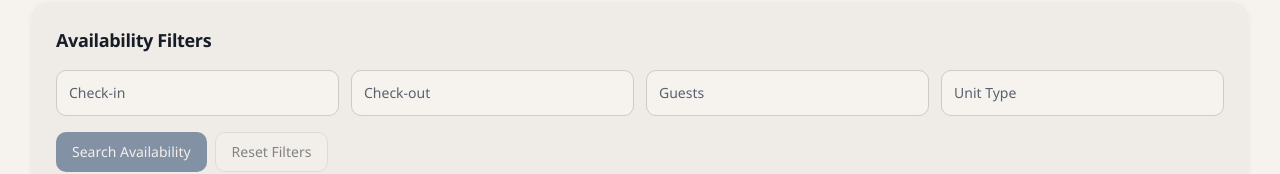
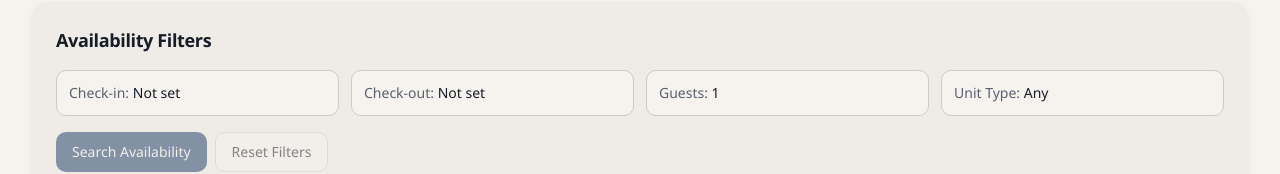
Before and after one commit to SirriCelles/bendu-ap, a Next.js app: page /rooms in a window 1280 px wide. Shown: the part 262-436 px from the top of the page. Built offline with nearby package versions, Linux system fonts and the light colour scheme.

Commit message:
feat(rooms): add validated search params contract for listings

```diff
--- a/app/(public)/rooms/page.tsx
+++ b/app/(public)/rooms/page.tsx
@@ -3,6 +3,7 @@ import Link from "next/link";
 import { Star } from "lucide-react";
 
 import { Button } from "@/components/ui/button";
+import { parseRoomsSearchParams, type RawSearchParams } from "@/validation/rooms-search-params";
 
 const roomCards = Array.from({ length: 6 }).map((_, index) => ({
   id: `room-${index + 1}`,
@@ -21,7 +22,13 @@ const stripItems = [
   "Restaurant & Bar",
 ];
 
-export default function RoomsPage() {
+type RoomsPageProps = {
+  searchParams: Promise<RawSearchParams>;
+};
+
+export default async function RoomsPage({ searchParams }: RoomsPageProps) {
+  const { filters, errors } = parseRoomsSearchParams(await searchParams);
+
   return (
     <main className="overflow-x-hidden bg-background">
       <section className="relative min-h-40 overflow-hidden md:min-h-56">
@@ -44,18 +51,23 @@ export default function RoomsPage() {
       <section className="mx-auto w-full max-w-7xl px-4 py-8 md:px-8 md:py-10">
         <div className="rounded-xl bg-card p-4 shadow-sm md:p-6">
           <h2 className="text-base font-semibold md:text-lg">Availability Filters</h2>
+          {errors.length > 0 ? (
+            <p className="mt-2 text-sm text-destructive">
+              Invalid filter query. Using safe defaults for now.
+            </p>
+          ) : null}
           <div className="mt-4 grid grid-cols-1 gap-3 sm:grid-cols-2 lg:grid-cols-4">
             <div className="rounded-md border border-input bg-background p-3 text-sm text-muted-foreground">
-              Check-in
+              Check-in: <span className="text-foreground">{filters.checkIn ?? "Not set"}</span>
             </div>
             <div className="rounded-md border border-input bg-background p-3 text-sm text-muted-foreground">
-              Check-out
+              Check-out: <span className="text-foreground">{filters.checkOut ?? "Not set"}</span>
             </div>
             <div className="rounded-md border border-input bg-background p-3 text-sm text-muted-foreground">
-              Guests
+              Guests: <span className="text-foreground">{filters.guests}</span>
             </div>
             <div className="rounded-md border border-input bg-background p-3 text-sm text-muted-foreground">
-              Unit Type
+              Unit Type: <span className="text-foreground">{filters.type ?? "Any"}</span>
             </div>
           </div>
           <div className="mt-4 flex flex-col gap-2 sm:flex-row">
--- /dev/null
+++ b/lib/validation/rooms-search-params.ts
@@ -0,0 +1,113 @@
+import { z } from "zod";
+
+export type RawSearchParams = Record<string, string | string[] | undefined>;
+
+const roomTypeSchema = z.enum(["room", "studio", "apartment"]);
+
+const isoDateSchema = z.string().regex(/^\d{4}-\d{2}-\d{2}$/, "Date must use YYYY-MM-DD format");
+
+const roomsSearchParamsSchema = z
+  .object({
+    checkIn: isoDateSchema.optional(),
+    checkOut: isoDateSchema.optional(),
+    guests: z
+      .preprocess((value) => {
+        if (value === undefined || value === "") return undefined;
+        if (typeof value === "string") return Number(value);
+        return value;
+      }, z.number().int().min(1).max(12).optional())
+      .optional(),
+    type: roomTypeSchema.optional(),
+  })
+  .superRefine((value, ctx) => {
+    const hasAnyCoreFilter =
+      value.checkIn !== undefined || value.checkOut !== undefined || value.guests !== undefined;
+
+    if (hasAnyCoreFilter) {
+      if (!value.checkIn) {
+        ctx.addIssue({
+          code: z.ZodIssueCode.custom,
+          message: "checkIn is required when applying availability filters.",
+          path: ["checkIn"],
+        });
+      }
+
+      if (!value.checkOut) {
+        ctx.addIssue({
+          code: z.ZodIssueCode.custom,
+          message: "checkOut is required when applying availability filters.",
+          path: ["checkOut"],
+        });
+      }
+
+      if (value.guests === undefined) {
+        ctx.addIssue({
+          code: z.ZodIssueCode.custom,
+          message: "guests is required when applying availability filters.",
+          path: ["guests"],
+        });
+      }
+    }
+
+    if (value.checkIn && value.checkOut) {
+      const start = new Date(value.checkIn);
+      const end = new Date(value.checkOut);
+      if (!Number.isNaN(start.getTime()) && !Number.isNaN(end.getTime()) && end <= start) {
+        ctx.addIssue({
+          code: z.ZodIssueCode.custom,
+          message: "checkOut must be after checkIn.",
+          path: ["checkOut"],
+        });
+      }
+    }
+  });
+
+export type RoomsSearchFilters = {
+  checkIn?: string;
+  checkOut?: string;
+  guests: number;
+  type?: z.infer<typeof roomTypeSchema>;
+};
+
+export type ParsedRoomsSearchParams = {
+  filters: RoomsSearchFilters;
+  hasActiveFilters: boolean;
+  errors: string[];
+};
+
+function firstValue(value: string | string[] | undefined): string | undefined {
+  if (Array.isArray(value)) return value[0];
+  return value;
+}
+
+export function parseRoomsSearchParams(params: RawSearchParams): ParsedRoomsSearchParams {
+  const normalized = {
+    checkIn: firstValue(params.checkIn)?.trim(),
+    checkOut: firstValue(params.checkOut)?.trim(),
+    guests: firstValue(params.guests)?.trim(),
+    type: firstValue(params.type)?.trim().toLowerCase(),
+  };
+
+  const result = roomsSearchParamsSchema.safeParse(normalized);
+
+  if (!result.success) {
+    return {
+      filters: { guests: 1 },
+      hasActiveFilters: Object.values(normalized).some(Boolean),
+      errors: result.error.issues.map((issue) => issue.message),
+    };
+  }
+
+  const data = result.data;
+
+  return {
+    filters: {
+      checkIn: data.checkIn,
+      checkOut: data.checkOut,
+      guests: data.guests ?? 1,
+      type: data.type,
+    },
+    hasActiveFilters: Boolean(data.checkIn || data.checkOut || data.guests || data.type),
+    errors: [],
+  };
+}
```
